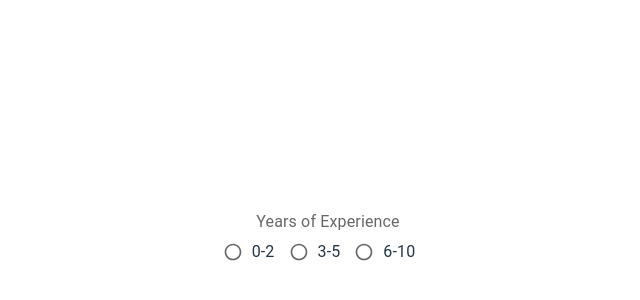
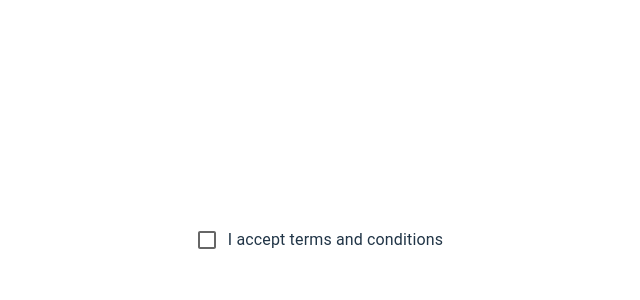
Before and after one commit to leo-mutuku/react-mui, a React (Vite) app: page / in a window 1280 px wide. Shown: the part 160-460 px from the top of the page, without its empty margins (312-952 px from the left). Built offline with nearby package versions, Linux system fonts and the light colour scheme.

Commit message:
mui - checkbox

```diff
--- a/src/App.tsx
+++ b/src/App.tsx
@@ -1,5 +1,6 @@
 
 import './App.css'
+import MuiCheckbox from './component/MuiCheckbox'
 import { MuiRadio } from './component/MuiRadio'
 import { MuiSelect } from './component/MuiSelect'
 //import { MuiTextField } from './component/MuiTextField'
@@ -19,7 +20,8 @@ function App() {
       {/* <MuiButtonToggle/> */}
      {/* <MuiTextField/> */}
      {/* <MuiSelect /> */}
-     <MuiRadio/>
+     {/* <MuiRadio/> */}
+     <MuiCheckbox />
     </>
   )
 }
--- /dev/null
+++ b/src/component/MuiCheckbox.tsx
@@ -0,0 +1,26 @@
+import {
+    Box,
+    Checkbox ,
+    FormControlLabel
+} from '@mui/material'
+import { useState } from 'react'
+export default function MuiCheckbox() {
+    const [acceptTmC, setAcceptTmC] = useState(false)
+    console.log(acceptTmC)
+    const handleChange = (event: React.ChangeEvent<HTMLInputElement>)=>{
+        setAcceptTmC(event.target.checked)
+
+    }
+  return (
+    <Box >
+        <Box>
+            <FormControlLabel
+            label='I accept terms and conditions'
+            control={<Checkbox
+                checked={acceptTmC}
+                onChange={handleChange}/>}
+            />
+        </Box>
+    </Box>
+  )
+}
```
